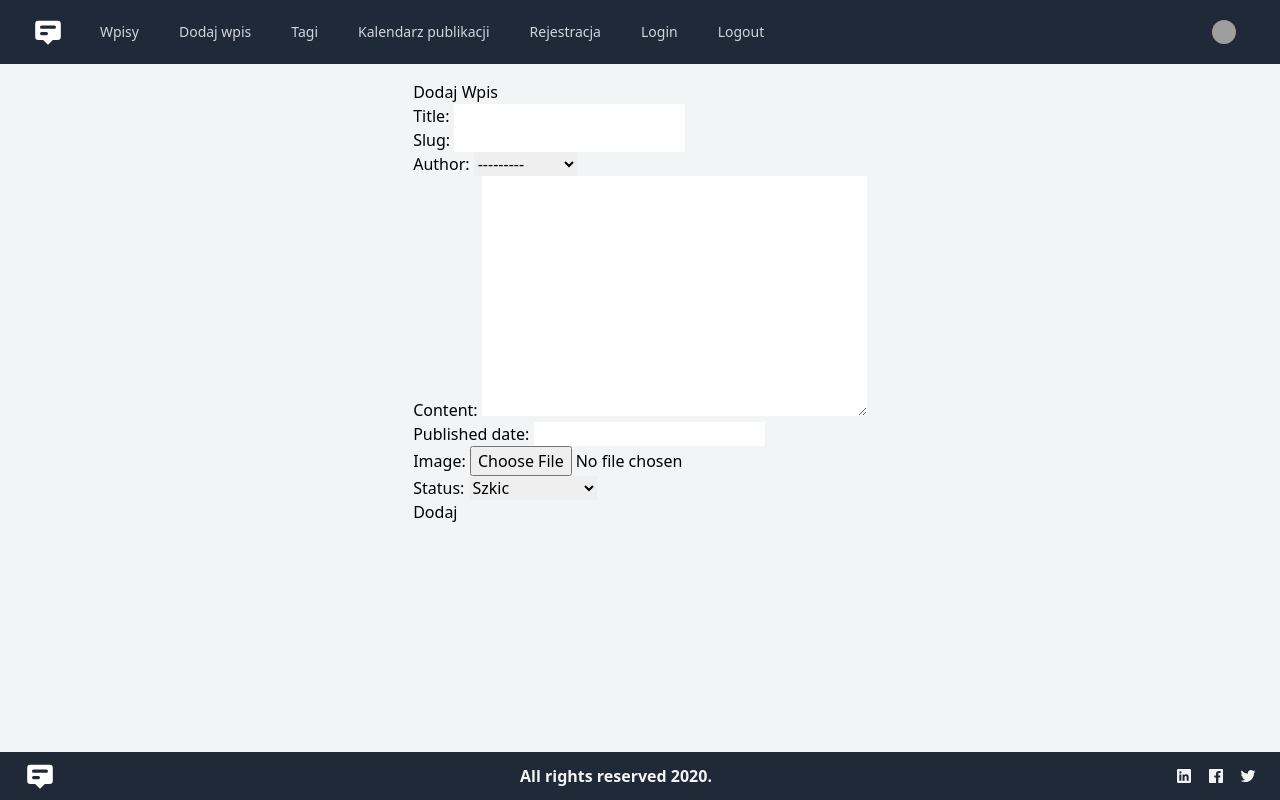
After one commit to fajnieconie/blog, a Django app: page /add_post/ in a window 1280 px wide. The commit adds this page. Run offline with Django 3.2, Linux system fonts and the light colour scheme; data comes from the database, SQL or seed files in the repository; style sheets or scripts are compiled from the project's sources; parts of the project's set-up code (start-up, migrations or seed data) failed here and were passed over; grey boxes are pictures that could not be loaded.

Commit message:
17 | logout & add_post

```diff
--- a/blog/templates/base.html
+++ b/blog/templates/base.html
@@ -20,6 +20,5 @@
         {% block footer %} {% include 'main/footer.html' %} {% endblock footer %}
     </footer>
 
-    {{ user }}
 </body>
 </html>
--- /dev/null
+++ b/blog/templates/blog/post/add_post.html
@@ -0,0 +1,10 @@
+{% extends "base.html" %}
+{% block content %}
+
+<h1>Dodaj Wpis</h1>
+
+<form method="POST">
+    {% csrf_token %}
+    {{ form.as_p }}
+    <button>Dodaj</button>
+{% endblock %}
--- a/blog/templates/main/navbar.html
+++ b/blog/templates/main/navbar.html
@@ -32,6 +32,8 @@
                            {% endif %}"
                         >Wpisy</a>
 
+                        <a href="{% url 'add_post' %}" class="text-gray-300 hover:bg-gray-700 hover:text-white px-3 py-2 rounded-md text-sm font-medium">Dodaj wpis</a>
+
                         <a href="/tag"
                            class="
                            {% if request.path|startswith:'/tag' %}
@@ -46,6 +48,8 @@
                         <a href="{% url 'register' %}" class="text-gray-300 hover:bg-gray-700 hover:text-white px-3 py-2 rounded-md text-sm font-medium">Rejestracja</a>
 
                         <a href="{% url 'login' %}" class="text-gray-300 hover:bg-gray-700 hover:text-white px-3 py-2 rounded-md text-sm font-medium">Login</a>
+
+                        <a href="{% url 'logout' %}" class="text-gray-300 hover:bg-gray-700 hover:text-white px-3 py-2 rounded-md text-sm font-medium">Logout</a>
                     </div>
                 </div>
             </div>
--- a/blog/urls.py
+++ b/blog/urls.py
@@ -6,6 +6,7 @@ urlpatterns = [
     path('post/<int:pk>', views.PostView.as_view(), name='post-details'),
     path('post/<slug:slug>', views.PostView.as_view(), name='post-details'),
     path('post/<int:pk>/delete', views.DeletePostView.as_view(), name='post-delete'),
+    path('add_post/', views.AddPostView.as_view(), name='add_post'),
     path('tag/', views.TagList.as_view()),
     path('tag/<slug:slug>', views.PostByTag.as_view())
 ]
--- a/blog/views.py
+++ b/blog/views.py
@@ -54,6 +54,11 @@ def post_delete(request, pk):
 
     return JsonResponse({'data': False})
 
+class AddPostView(generic.CreateView):
+    model = Post
+    template_name = 'blog/post/add_post.html'
+    fields = '__all__'
+
 
 class PostByTag(generic.ListView):
     template_name = 'blog/post/list.html'
```
